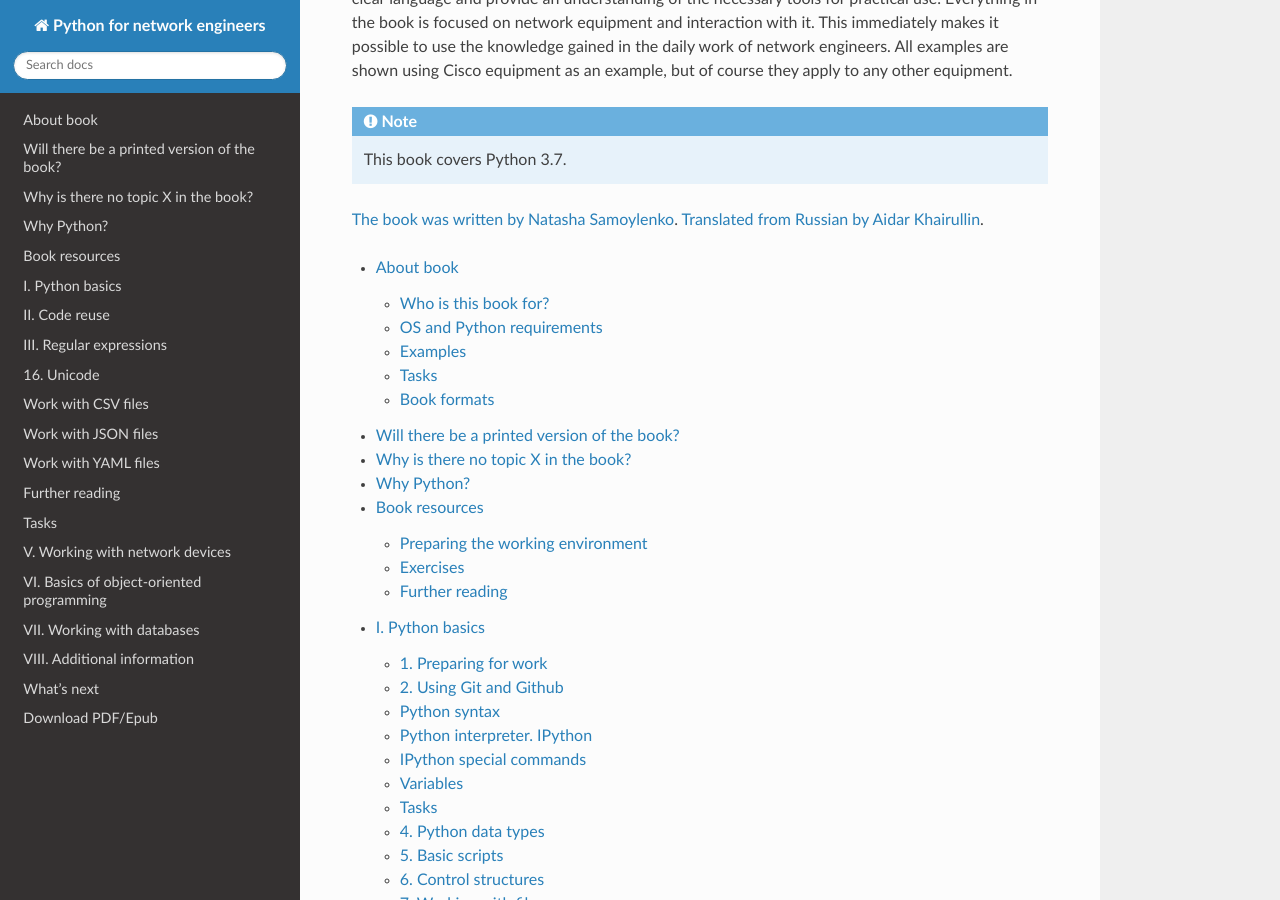
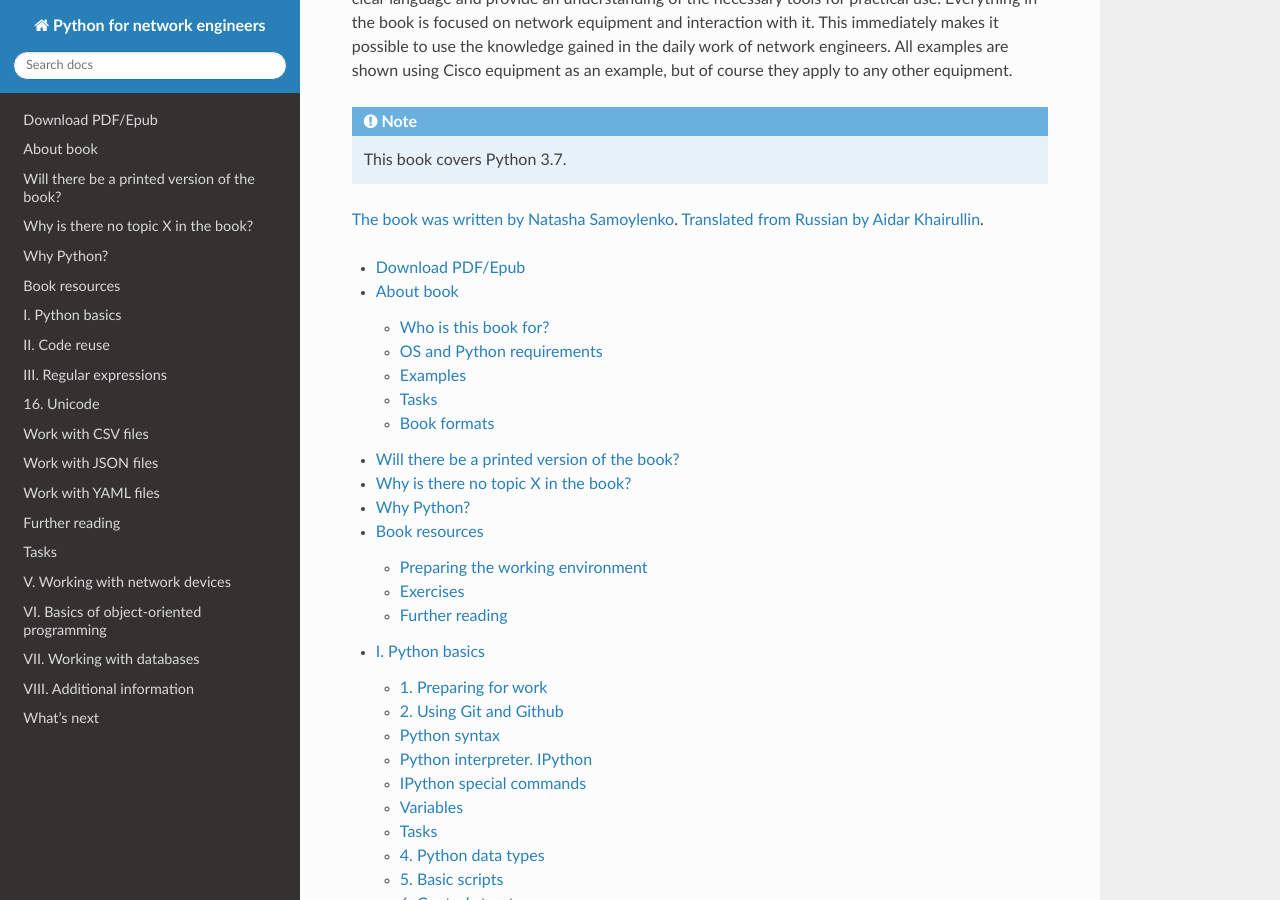
Before and after one commit to natenka/pyneng-book-en, a Sphinx documentation site: the page built from docs/source/index.rst, in a window 1280 px wide and 900 px high, scrolled down 340 px. Built offline with Sphinx 7.4.7 and the Read the Docs theme 2.0.0, drawn with Linux system fonts in a browser that asks for light colours; pages that are not in the unit, such as notebooks, are missing from menus.

Commit message:
moved download to the top

```diff
--- a/docs/source/contents.rst
+++ b/docs/source/contents.rst
@@ -23,6 +23,7 @@ as an example, but of course they apply to any other equipment.
 .. toctree::
    :maxdepth: 2
 
+   download
    intro_index
    book_links
    book/Part_I
--- a/docs/source/index.rst
+++ b/docs/source/index.rst
@@ -23,6 +23,7 @@ as an example, but of course they apply to any other equipment.
 .. toctree::
    :maxdepth: 2
 
+   download
    intro_index
    book_links
    book/Part_I
```
Also changed, not shown: other parts of docs/source/contents.rst (+0 -1 lines), other parts of docs/source/index.rst (+0 -1 lines).
